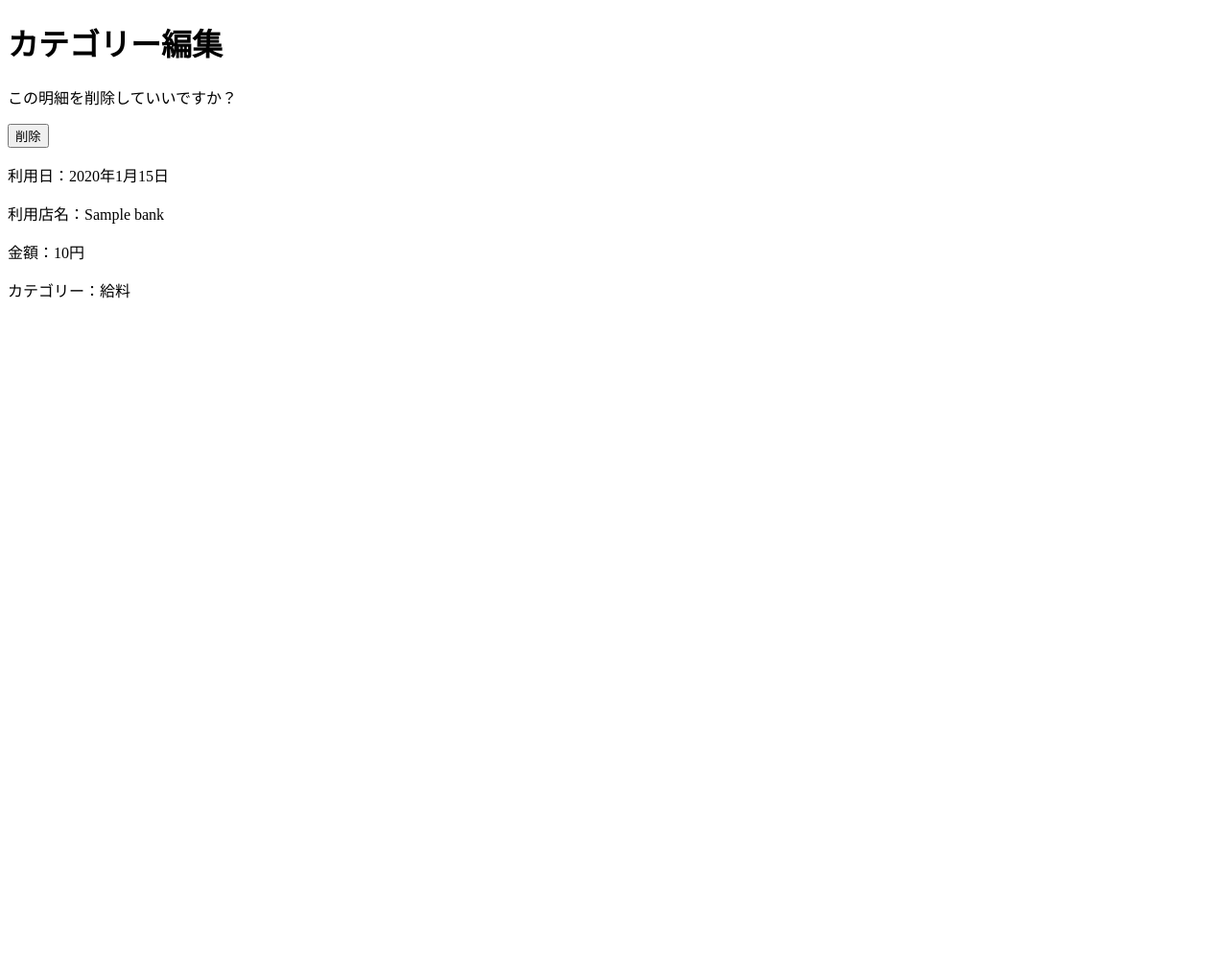
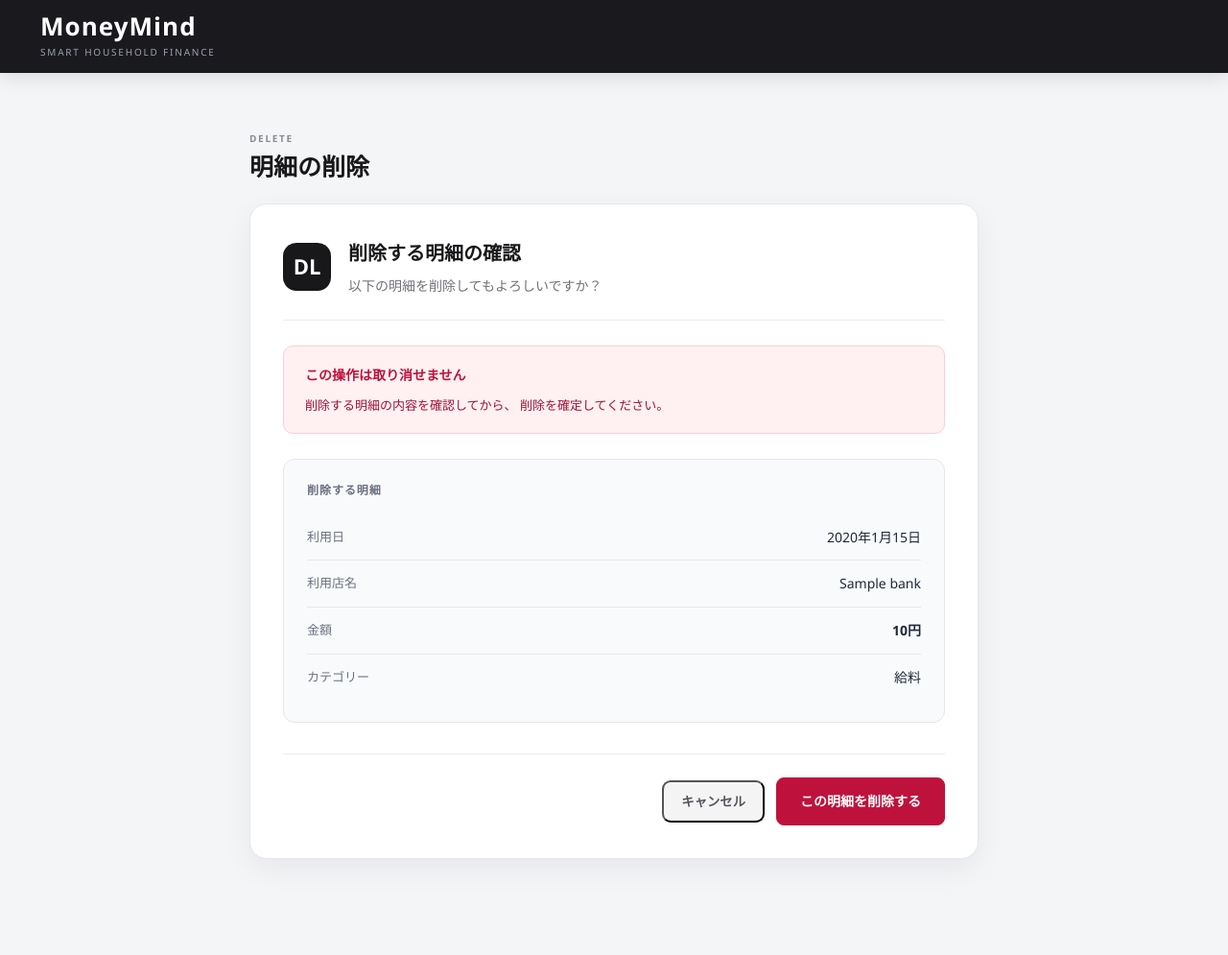
Before and after one commit to yuka3day525-jpg/my_project_kakeikanri, a Django app: page /expense/1/rakuten_category/ginkou_delete in a window 1280 px wide. Shown: the whole page at 96% size. Before the commit the page ends 311 px from the top, so only its background shows below. Run offline with Django 5.2, Linux system fonts and the light colour scheme; a user stored in the database is signed in; tables that the repository leaves empty hold one stand-in row (values such as "Sample post").

Commit message:
大改編

```diff
--- a/expense/views.py
+++ b/expense/views.py
@@ -10,6 +10,7 @@ from django.contrib.auth.mixins import LoginRequiredMixin
 from django.db.models import OuterRef, Subquery
 from collections import defaultdict
 from django.utils import timezone
+from django.contrib import messages
 
 from datetime import datetime,date,timedelta
 from .models import Expense,ExpenseCategoryRule,BankCategoryRule,Bank,Nisa,Household
@@ -100,8 +101,25 @@ def csv_upload(request):#requestには、ブラウザから送られてきた情
                     expense.store_name for expense in ai_target
                 ]
 
+                from google.genai import errors
                 from .ai import gemini_predict_category
-                ai_result = gemini_predict_category(store_names)
+
+                try:
+                    ai_result = gemini_predict_category(store_names)
+
+                except errors.ServerError as e:
+
+                    if e.code == 503:
+
+                        messages.warning(
+                            request,
+                            "CSVの取り込みは完了しましたが、AIが混雑しているため、一部の明細は未分類のまま登録されました。後からカテゴリーを変更できます。"
+                        )
+
+                        ai_result = []
+
+                    else:
+                        raise
 
                 for expense,category in zip(
                     ai_target,ai_result
@@ -216,7 +234,24 @@ def ginkou_upload(request):
                         ]
 
                         from .ai import bank_gemini_predict_category
-                        ai_result = bank_gemini_predict_category(store_names)
+                        from google.genai import errors
+
+                        try:
+                            ai_result = bank_gemini_predict_category(store_names)
+
+                        except errors.ServerError as e:
+
+                            if e.code == 503:
+
+                                messages.warning(
+                                    request,
+                                    "銀行CSVの取り込みは完了しましたが、AIが混雑しているため、一部の明細は未分類のまま登録されました。後からカテゴリーを変更できます。"
+                                )
+
+                                ai_result = []
+
+                            else:
+                                raise
 
                         for bank,category in zip(
                             ai_target,ai_result
@@ -326,7 +361,24 @@ def ginkou_upload(request):
                         ]
 
                         from .ai import bank_gemini_predict_category
-                        ai_result = bank_gemini_predict_category(store_names)
+                        from google.genai import errors
+
+                        try:
+                            ai_result = bank_gemini_predict_category(store_names)
+
+                        except errors.ServerError as e:
+
+                            if e.code == 503:
+
+                                messages.warning(
+                                    request,
+                                    "銀行CSVの取り込みは完了しましたが、AIが混雑しているため、一部の明細は未分類のまま登録されました。後からカテゴリーを変更できます。"
+                                )
+
+                                ai_result = []
+
+                            else:
+                                raise
 
                         for bank,category in zip(
                             ai_target,ai_result
@@ -440,7 +492,24 @@ def ginkou_upload(request):
                         ]
 
                         from .ai import bank_gemini_predict_category
-                        ai_result = bank_gemini_predict_category(store_names)
+                        from google.genai import errors
+
+                        try:
+                            ai_result = bank_gemini_predict_category(store_names)
+
+                        except errors.ServerError as e:
+
+                            if e.code == 503:
+
+                                messages.warning(
+                                    request,
+                                    "銀行CSVの取り込みは完了しましたが、AIが混雑しているため、一部の明細は未分類のまま登録されました。後からカテゴリーを変更できます。"
+                                )
+
+                                ai_result = []
+
+                            else:
+                                raise
 
                         for bank,category in zip(
                             ai_target,ai_result
--- a/static/expense/css/base.css
+++ b/static/expense/css/base.css
@@ -340,6 +340,18 @@ body {
     padding:
         54px 0
         100px;
+}
+
+.message-alert {
+    padding: 14px 18px;
+    margin: 20px 0;
+
+    background: #fff7ed;
+    border: 1px solid #fdba74;
+    border-radius: 10px;
+
+    color: #9a3412;
+    font-size: 14px;
 }
 
 
@@ -1144,8 +1156,6 @@ body {
 
 .secondary-button {
     min-height: 44px;
-
-    display: inline-flex;
     align-items: center;
 
     padding: 0 18px;
@@ -2130,6 +2140,64 @@ body {
 
     accent-color: #111827;
 }
+
+/* =========================
+   削除確認画面
+========================= */
+
+.delete-warning {
+    margin: 24px 0;
+    padding: 18px 22px;
+
+    background: #fff1f2;
+    border: 1px solid #fecdd3;
+    border-radius: 10px;
+}
+
+.delete-warning strong {
+    display: block;
+
+    color: #be123c;
+    font-size: 14px;
+}
+
+.delete-warning p {
+    margin: 8px 0 0;
+
+    color: #9f1239;
+    font-size: 13px;
+    line-height: 1.7;
+}
+
+
+/* 削除確定ボタン */
+
+.delete-submit-button {
+    display: inline-flex;
+    align-items: center;
+    justify-content: center;
+
+    padding: 12px 24px;
+
+    background: #be123c;
+    border: 1px solid #be123c;
+    border-radius: 8px;
+
+    color: #ffffff;
+    font: inherit;
+    font-size: 14px;
+    font-weight: 700;
+
+    cursor: pointer;
+
+    transition: 0.2s;
+}
+
+.delete-submit-button:hover {
+    background: #9f1239;
+    border-color: #9f1239;
+}
+
 
 
 
@@ -2288,5 +2356,18 @@ body {
         width: 100%;
         box-sizing: border-box;
     }
-
-}
+    .delete-warning {
+        padding: 16px;
+    }
+
+    /* .delete-confirm-form .form-actions {
+        display: flex;
+        flex-direction: column;
+        gap: 12px;
+    }
+
+    .delete-confirm-form .form-actions button {
+        width: 100%;
+    } */
+
+}
--- a/templates/expense/delete.html
+++ b/templates/expense/delete.html
@@ -1,21 +1,197 @@
 <!DOCTYPE html>
 <html lang="ja">
+
 <head>
     <meta charset="UTF-8">
-    <title>カテゴリー編集</title>
+    <meta name="viewport" content="width=device-width, initial-scale=1.0">
+
+    <title>明細の削除 | MoneyMind</title>
+
+    {% load static %}
+    {% load humanize %}
+
+    <link
+        rel="stylesheet"
+        href="{% static 'expense/css/base.css' %}"
+    >
 </head>
+
 <body>
 
-<h1>カテゴリー編集</h1>
+<header class="app-header">
 
-<form method="POST">
-{% csrf_token %}
-<p>この明細を削除していいですか？</p>
-<button type="submit">削除</button>
-</form>
-<p>利用日：{{ object.used_date }}</p>
-<p>利用店名：{{ object.store_name }}</p>
-<p>金額：{{ object.amount }}円</p>
-<p>カテゴリー：{{ object.category }}</p>
-<!-- ↑改行も反映されるようになる -->
-<br>
+    <div class="header-left">
+
+        <div class="brand">
+
+            <h1 class="brand-title">
+                <a href="{% url 'expense:expense_index' %}">
+                    MoneyMind
+                </a>
+            </h1>
+
+            <span class="brand-subtitle">
+                Smart Household Finance
+            </span>
+
+        </div>
+
+    </div>
+
+</header>
+
+
+<main class="form-page">
+
+    <section class="form-section">
+
+        <div class="section-heading">
+
+            <div>
+
+                <span class="section-label">
+                    DELETE
+                </span>
+
+                <h2>
+                    明細の削除
+                </h2>
+
+            </div>
+
+        </div>
+
+
+        <div class="form-card">
+
+            <div class="form-card-header">
+
+                <div class="form-icon">
+                    DL
+                </div>
+
+                <div>
+
+                    <h3>
+                        削除する明細の確認
+                    </h3>
+
+                    <p>
+                        以下の明細を削除してもよろしいですか？
+                    </p>
+
+                </div>
+
+            </div>
+
+
+            <!-- 警告 -->
+
+            <div class="delete-warning">
+
+                <strong>
+                    この操作は取り消せません
+                </strong>
+
+                <p>
+                    削除する明細の内容を確認してから、
+                    削除を確定してください。
+                </p>
+
+            </div>
+
+
+            <!-- 削除対象の明細 -->
+
+            <div class="category-detail">
+
+                <span class="category-detail-title">
+                    削除する明細
+                </span>
+
+                <div class="category-detail-row">
+
+                    <span class="category-detail-label">
+                        利用日
+                    </span>
+
+                    <span class="category-detail-value">
+                        {{ object.used_date }}
+                    </span>
+
+                </div>
+
+                <div class="category-detail-row">
+
+                    <span class="category-detail-label">
+                        利用店名
+                    </span>
+
+                    <span class="category-detail-value">
+                        {{ object.store_name }}
+                    </span>
+
+                </div>
+
+                <div class="category-detail-row">
+
+                    <span class="category-detail-label">
+                        金額
+                    </span>
+
+                    <strong class="category-detail-value">
+                        {{ object.amount|intcomma }}円
+                    </strong>
+
+                </div>
+
+                <div class="category-detail-row">
+
+                    <span class="category-detail-label">
+                        カテゴリー
+                    </span>
+
+                    <span class="category-detail-value">
+                        {{ object.category }}
+                    </span>
+
+                </div>
+
+            </div>
+
+
+            <!-- 削除確定 -->
+
+            <form method="post" class="delete-confirm-form">
+
+                {% csrf_token %}
+
+                <div class="form-actions">
+
+                    <button
+                        type="button"
+                        class="secondary-button"
+                        onclick="history.back()"
+                    >
+                        キャンセル
+                    </button>
+
+                    <button
+                        type="submit"
+                        class="delete-submit-button"
+                    >
+                        この明細を削除する
+                    </button>
+
+                </div>
+
+            </form>
+
+        </div>
+
+    </section>
+
+</main>
+
+</body>
+</html>
```
Also changed, not shown: templates/expense/index.html (+8 -0 lines).
